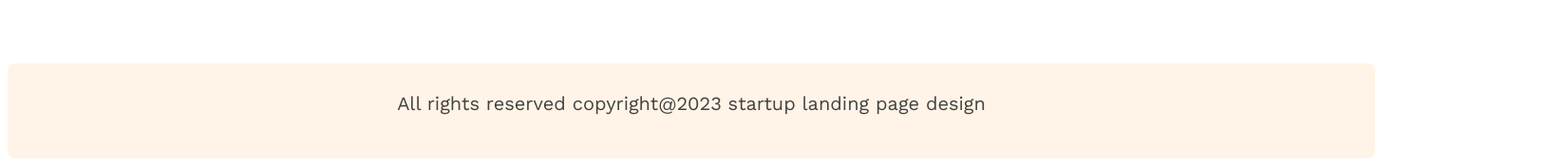
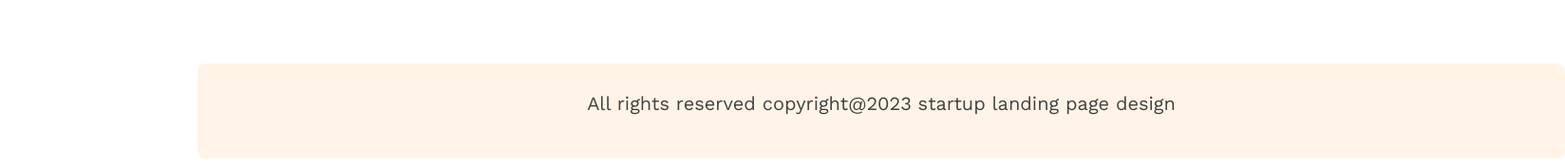
Before and after one commit to mdnurnoby/g3-architects-website, a plain HTML site: page index.html in a window 1280 px wide. Shown: the part 4040-4215 px from the top of the page at 95% size, 1648 px wide, since content can reach past the window. Drawn offline with nearby package versions, Linux system fonts and the light colour scheme.

Commit message:
added footer style

```diff
--- a/styles/architects.css
+++ b/styles/architects.css
@@ -192,6 +192,10 @@ main {
 
 /* footer styles */
 
+
+footer{
+  margin-left: 200px;
+}
 .footer-section {
   width: 1440px;
   align-items: center;
@@ -201,9 +205,8 @@ main {
 
 }
 
-
-.footer-section p{
-  color:  #424242;
+.footer-section p {
+  color: #424242;
   text-align: center;
   font-size: 20px;
   font-weight: 400;
```
